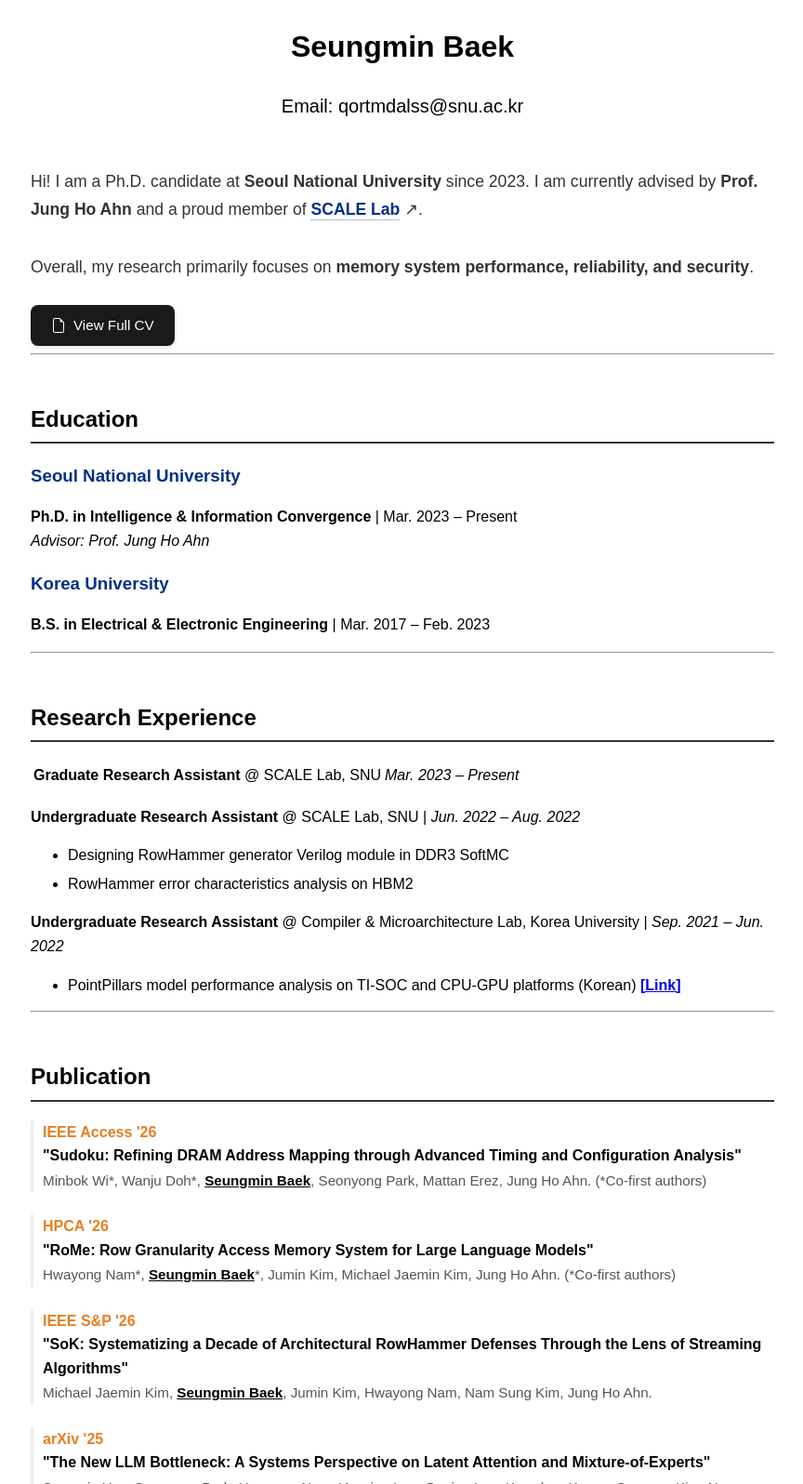
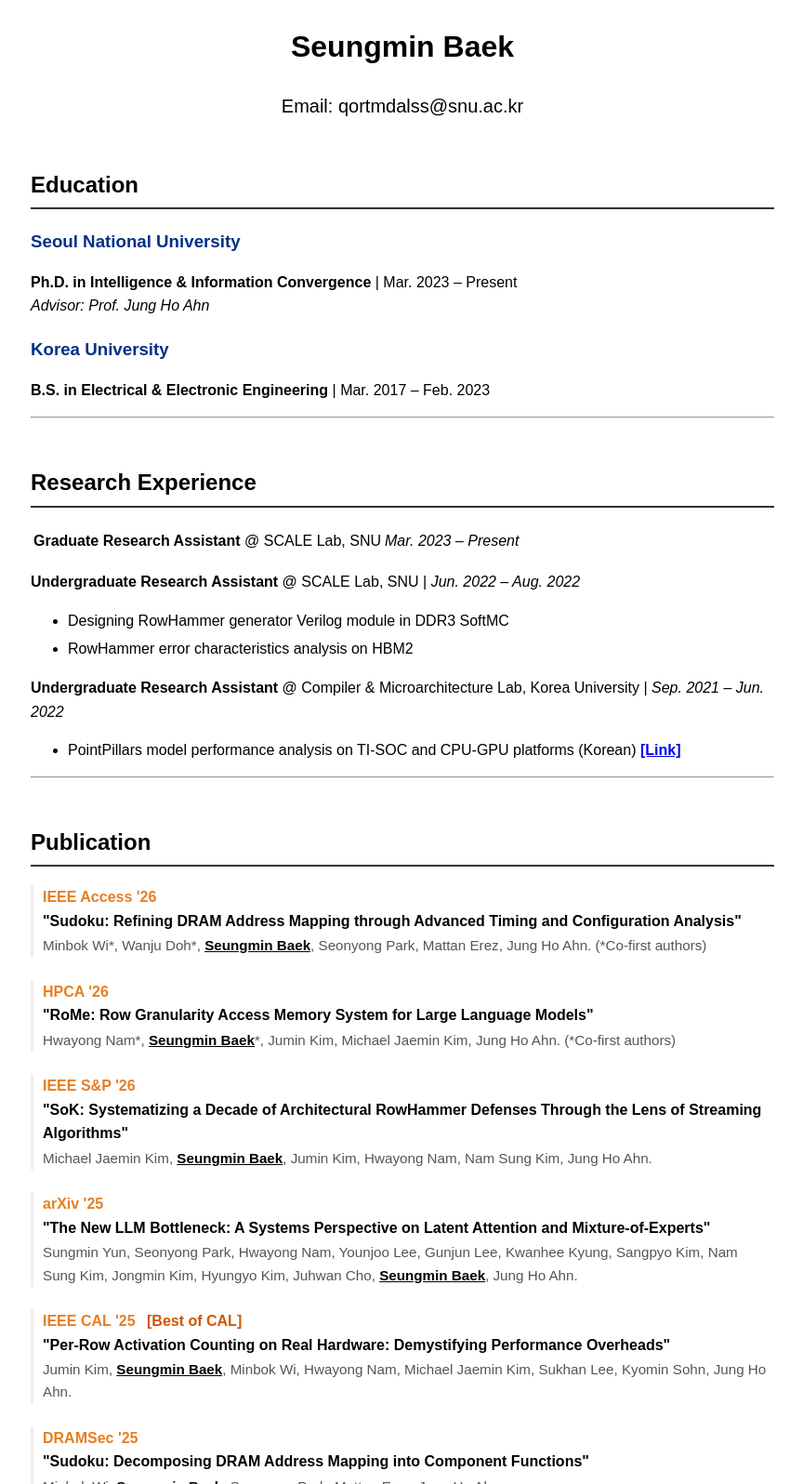
Before and after one commit to bsm1244/bsm1244.github.io, a Jekyll site: the page built from index.md, in a window 1280 px wide, cut to the strip 324-1920 px from the top of the page. Shown: the whole strip at 93% size, without its empty margins (207-1071 px from the left). Built offline with Jekyll 4.4.1, drawn with Linux system fonts in a browser that asks for light colours; our own code applies the rules of GitHub Pages for plain Markdown files.

Commit message:
reconstruct

```diff
--- a/index.md
+++ b/index.md
@@ -1,77 +1,3 @@
----
-layout: default
-title: Seungmin Baek
----
-
-<style>
-  /* 텍스트 내 연구실 링크 스타일 */
-  .custom-link {
-    text-decoration: none;
-    color: #003087; /* SNU Blue */
-    font-weight: 600;
-    border-bottom: 1px solid rgba(0, 48, 135, 0.3);
-    padding-bottom: 1px;
-    transition: all 0.2s ease-in-out;
-  }
-  .custom-link:hover {
-    color: #0056b3;
-    border-bottom: 2px solid #0056b3;
-    background-color: rgba(0, 86, 179, 0.05);
-  }
-
-  /* CV 버튼 스타일 */
-  .cv-wrapper {
-    margin-top: 25px;
-  }
-  .btn-cv {
-    display: inline-flex;
-    align-items: center;
-    padding: 10px 22px;
-    background-color: #1a1a1a;
-    color: #ffffff !important;
-    text-decoration: none !important;
-    border-radius: 8px;
-    font-size: 0.95rem;
-    font-weight: 500;
-    transition: all 0.3s ease;
-    box-shadow: 0 2px 4px rgba(0,0,0,0.1);
-  }
-  .btn-cv:hover {
-    background-color: #404040;
-    transform: translateY(-2px);
-    box-shadow: 0 6px 12px rgba(0,0,0,0.15);
-  }
-  .btn-cv svg {
-    margin-right: 8px;
-  }
-
-  /* 본문 줄간격 및 폰트 최적화 */
-  .intro-text {
-    line-height: 1.75;
-    font-size: 1.1rem;
-    color: #333;
-  }
-</style>
-
-<div class="intro-text">
-  Hi! I am a Ph.D. candidate at <strong>Seoul National University</strong> since 2023.
-  I am currently advised by <strong>Prof. Jung Ho Ahn</strong> and a proud member of
-  <a href="https://scale.snu.ac.kr/" class="custom-link">SCALE Lab</a> ↗.
-  <br><br>
-  Overall, my research primarily focuses on <strong>memory system performance, reliability, and security</strong>.
-</div>
-
-<div class="cv-wrapper">
-  <a href="/CV.pdf" class="btn-cv">
-    <svg xmlns="http://www.w3.org/2000/svg" width="16" height="16" fill="currentColor" viewBox="0 0 16 16">
-      <path d="M14 14V4.5L9.5 0H4a2 2 0 0 0-2 2v12 a2 2 0 0 0 2 2h8a2 2 0 0 0 2-2zM9.5 3A1.5 1.5 0 0 0 11 4.5h2V14a1 1 0 0 1-1 1H4a1 1 0 0 1-1-1V2a1 1 0 0 1 1-1h5.5v2z"/>
-    </svg>
-    View Full CV
-  </a>
-</div>
-
----
-
 <style>
   /* 섹션 헤더 스타일 */
   h2 {
```
